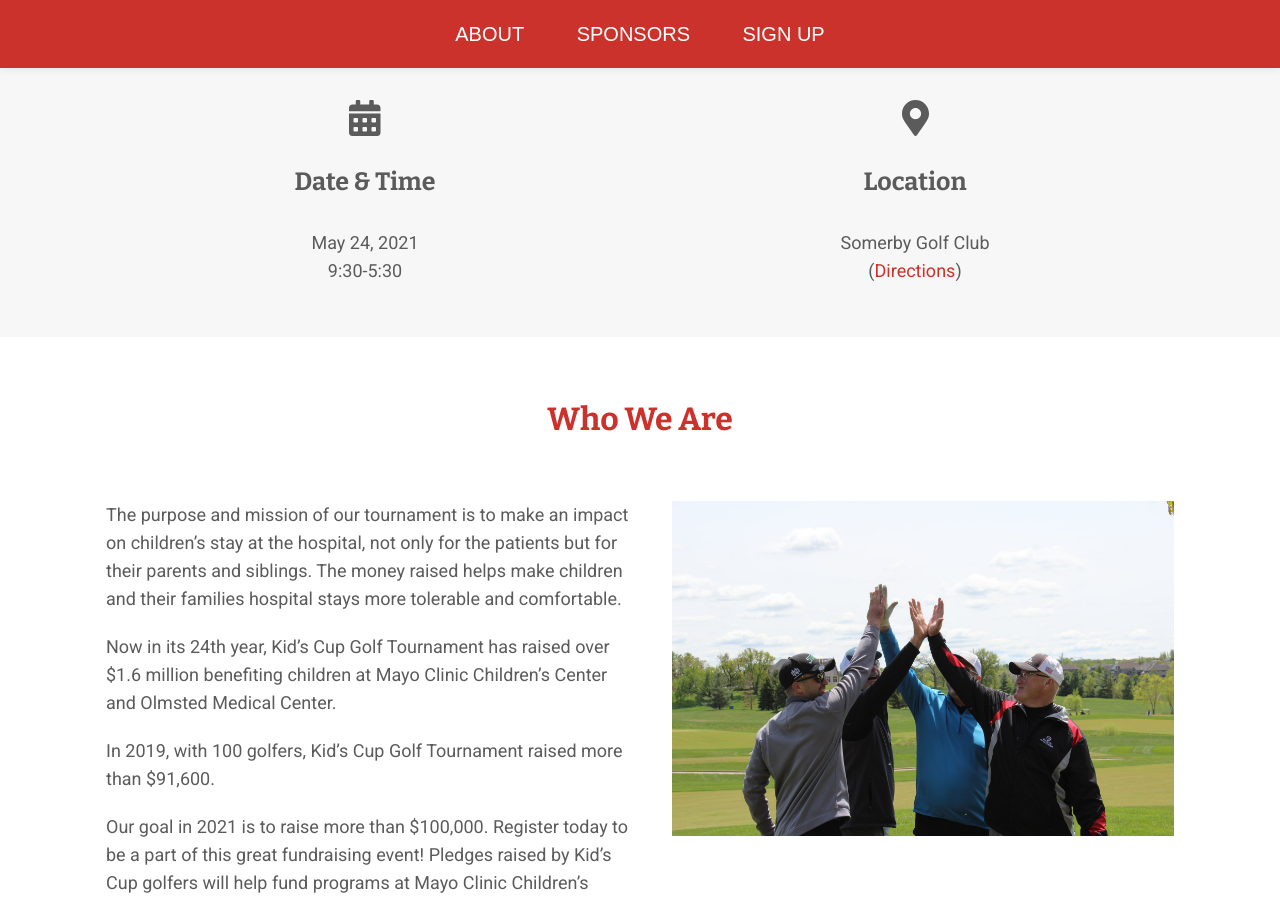
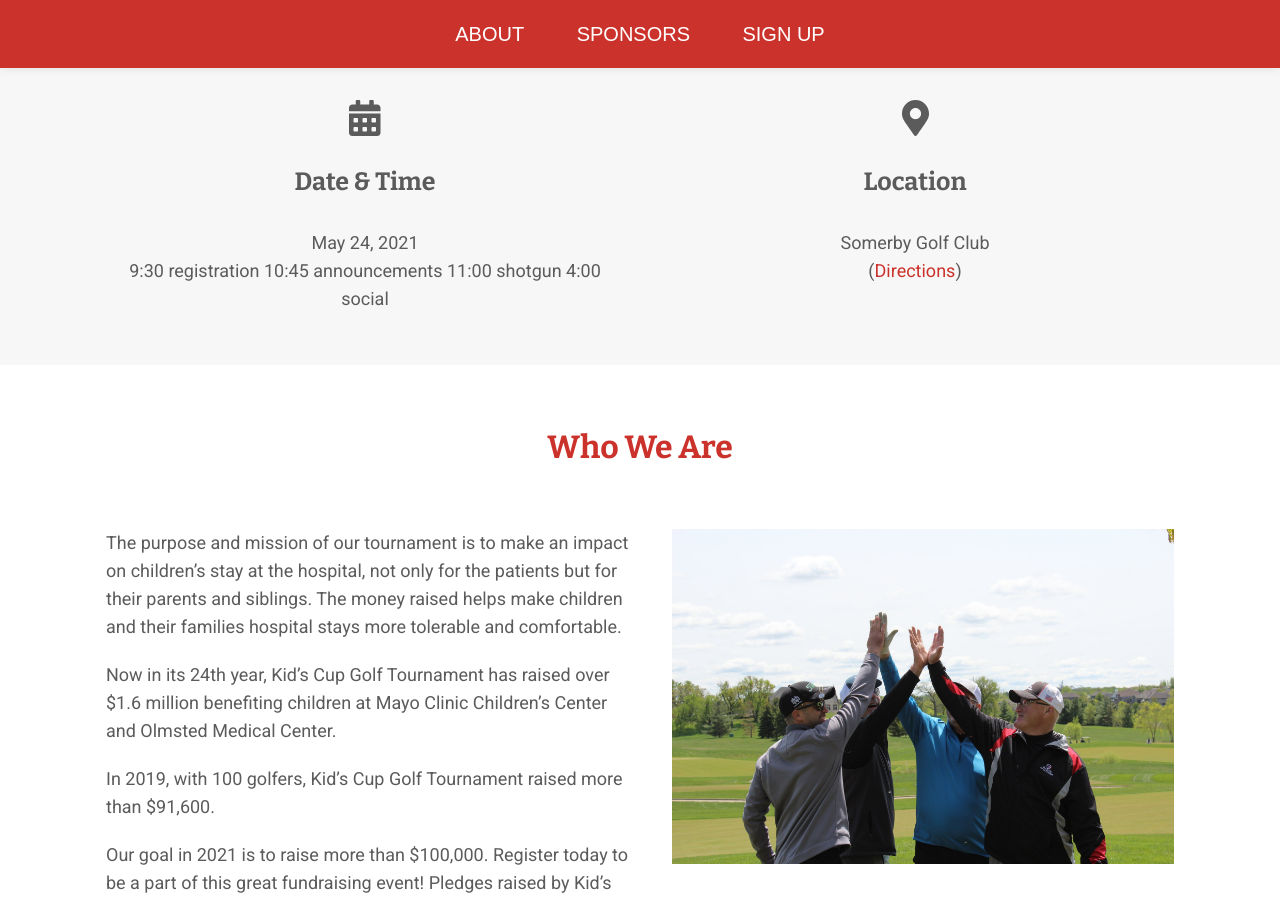
Before and after one commit to kidscuprochester/kidscuprochester.github.io, a Jekyll site: the page built from index.md, in a window 1280 px wide and 900 px high, scrolled down 893 px. Built offline with Jekyll 4.4.1, drawn with Linux system fonts in a browser that asks for light colours; nearby versions of some CDN libraries.

Commit message:
Updated Config

```diff
--- a/_config.yml
+++ b/_config.yml
@@ -32,7 +32,7 @@ quick_actions:
     button_link: mailto:marge.kelley@expresspros.com?subject=Kid's Cup Rochester Tickets&body=I%20would%20like%20to%20purchase%20tickets%20to%20the%20Kid's%20Cup%20Social%20Hour%20and%20Dinner!
 next_event:
   date: 2021-05-24 09:30:00.000000000 Z
-  time: 9:30-5:30
+  time: "9:30 registration\n10:45 announcements\n11:00 shotgun\n4:00 social "
   location: Somerby Golf Club
   directions_url: https://www.google.com/maps/dir//''/@44.0477542,-92.6697751,13z/data=!4m8!4m7!1m0!1m5!1m1!1s0x87f742b8acef5c79:0xe0c57d3c2c3b35dd!2m2!1d-92.6347557!2d44.0476979
 who_we_are:
```
